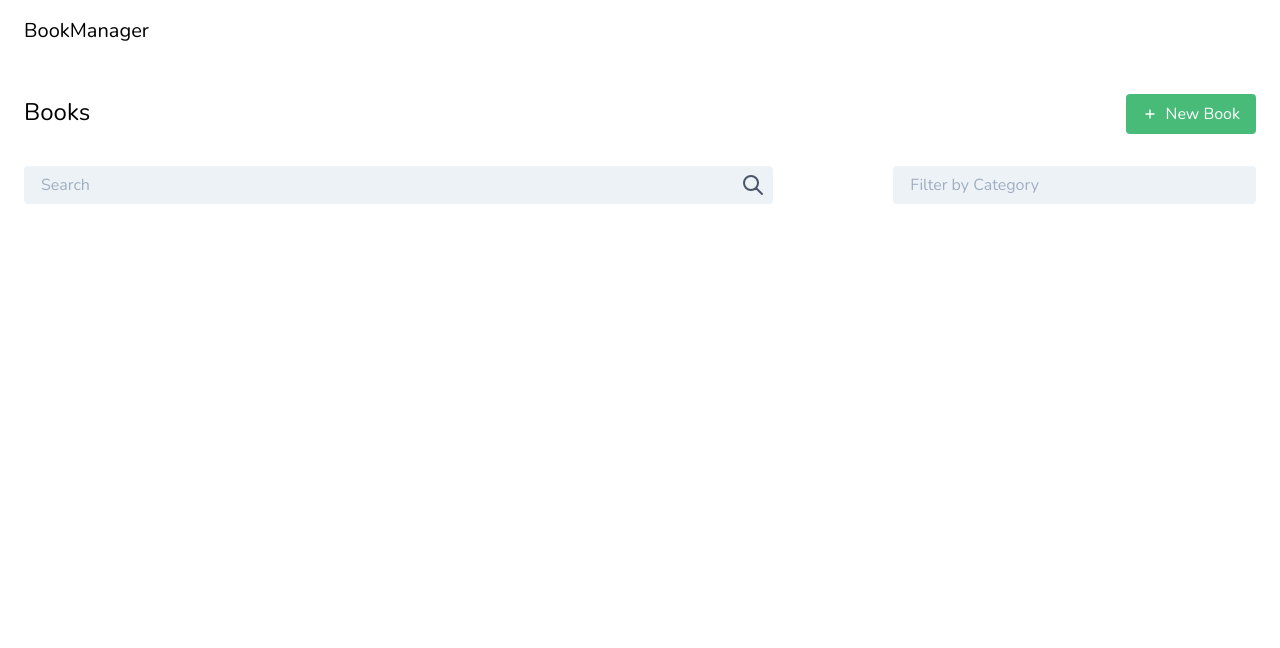
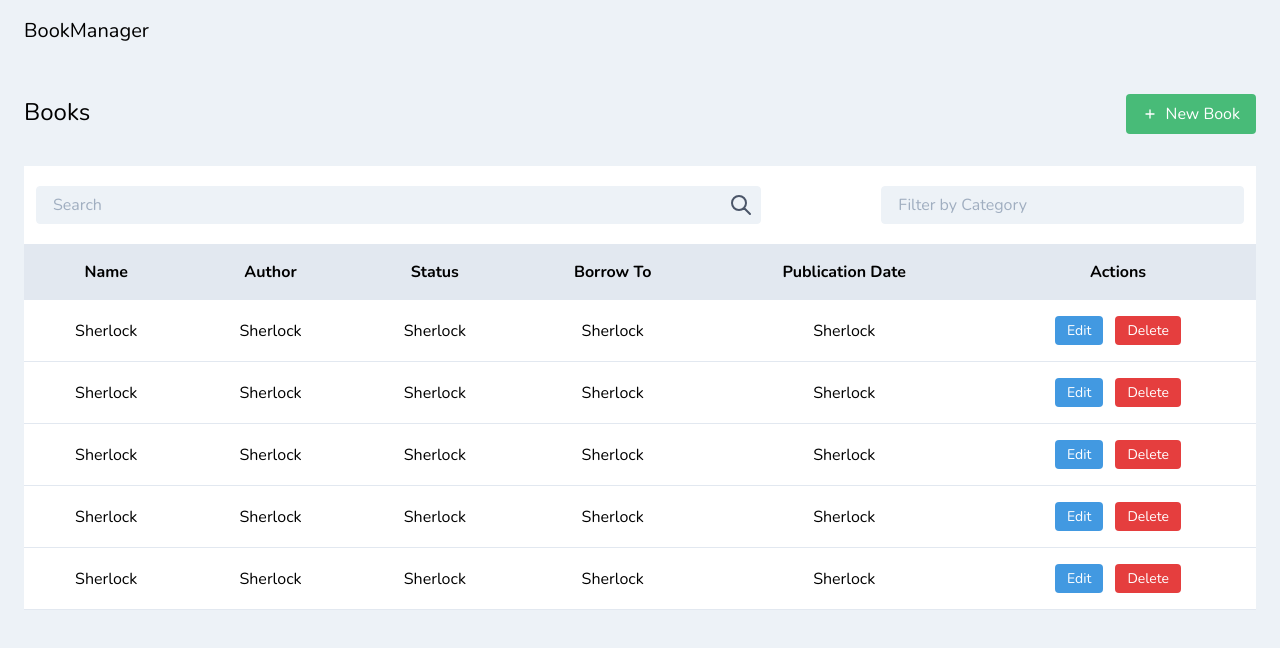
Before and after one commit to gabrielgs/book-manager, a Vue app in the folder book-manager-front/: page / in a window 1280 px wide. Shown: the top 648 px of the page. Built offline with nearby package versions, Linux system fonts and the light colour scheme.

Commit message:
Add DataTable styles and structure

```diff
--- a/book-manager-front/src/App.vue
+++ b/book-manager-front/src/App.vue
@@ -1,5 +1,5 @@
 <template>
-  <div id="app">
+  <div id="app" class="h-screen bg-gray-200">
     <router-view />
   </div>
 </template>
--- /dev/null
+++ b/book-manager-front/src/components/DataTable.vue
@@ -0,0 +1,38 @@
+<template>
+  <section class="px-6">
+    <table class="data-table bg-white border-collapse w-full">
+      <thead class="text-center bg-gray-300">
+        <tr>
+          <th>Name</th>
+          <th>Author</th>
+          <th>Status</th>
+          <th>Borrow To</th>
+          <th>Publication Date</th>
+          <th>Actions</th>
+        </tr>
+      </thead>
+      <tbody>
+        <tr v-for="i in 5" :key="i" class=" border-b border-gray-300">
+          <td v-for="i in 5" :key="i" class=" text-center">Sherlock</td>
+          <td class=" text-center">
+            <button class="bg-blue-500 rounded text-white  text-sm px-3 py-1 mr-3">Edit</button>
+            <button class="bg-red-600 rounded text-white  text-sm px-3 py-1">Delete</button>
+          </td>
+        </tr>
+      </tbody>
+    </table>
+  </section>
+</template>
+
+<script>
+export default {
+  name: "DataTable"
+}
+</script>
+
+<style scoped>
+  th, td {
+    padding: 16px;
+    vertical-align: middle;
+  }
+</style>
--- a/book-manager-front/src/components/Main.vue
+++ b/book-manager-front/src/components/Main.vue
@@ -2,18 +2,21 @@
   <main>
     <MainHeader />
     <MainBooksActions />
+    <DataTable />
   </main>
 </template>
 
 <script>
 import MainHeader from "@/components/MainHeader";
 import MainBooksActions from "@/components/MainBooksActions";
+import DataTable from "@/components/DataTable";
 
 export default {
   name: "Main",
   components: {
     MainHeader,
-    MainBooksActions
+    MainBooksActions,
+    DataTable
   }
 };
 </script>
--- a/book-manager-front/src/components/MainBooksActions.vue
+++ b/book-manager-front/src/components/MainBooksActions.vue
@@ -1,6 +1,7 @@
 <template>
-  <section class="flex">
-    <form class="flex w-2/3 pl-6 pr-20">
+  <section class="flex px-6">
+    <div class="flex bg-white w-full px-3 py-5">
+      <form class="flex w-2/3 pr-20">
         <div class="relative flex w-full">
           <input
             class="appearance-none block w-full bg-gray-200 text-gray-700 border border-gray-200 rounded py-2 px-4 leading-tight focus:outline-none focus:bg-white"
@@ -29,7 +30,7 @@
           </span>
         </div>
       </form>
-    <form class="flex w-1/3 pl-10 pr-6">
+      <form class="flex w-1/3 pl-10">
         <div class="relative flex w-full">
           <input
             class="appearance-none block w-full bg-gray-200 text-gray-700 border border-gray-200 rounded py-2 px-4 leading-tight focus:outline-none focus:bg-white"
@@ -38,6 +39,7 @@
           />
         </div>
       </form>
+    </div>
   </section>
 </template>
 <script>
```
Lines whose indentation alone changed are shown as unchanged.
